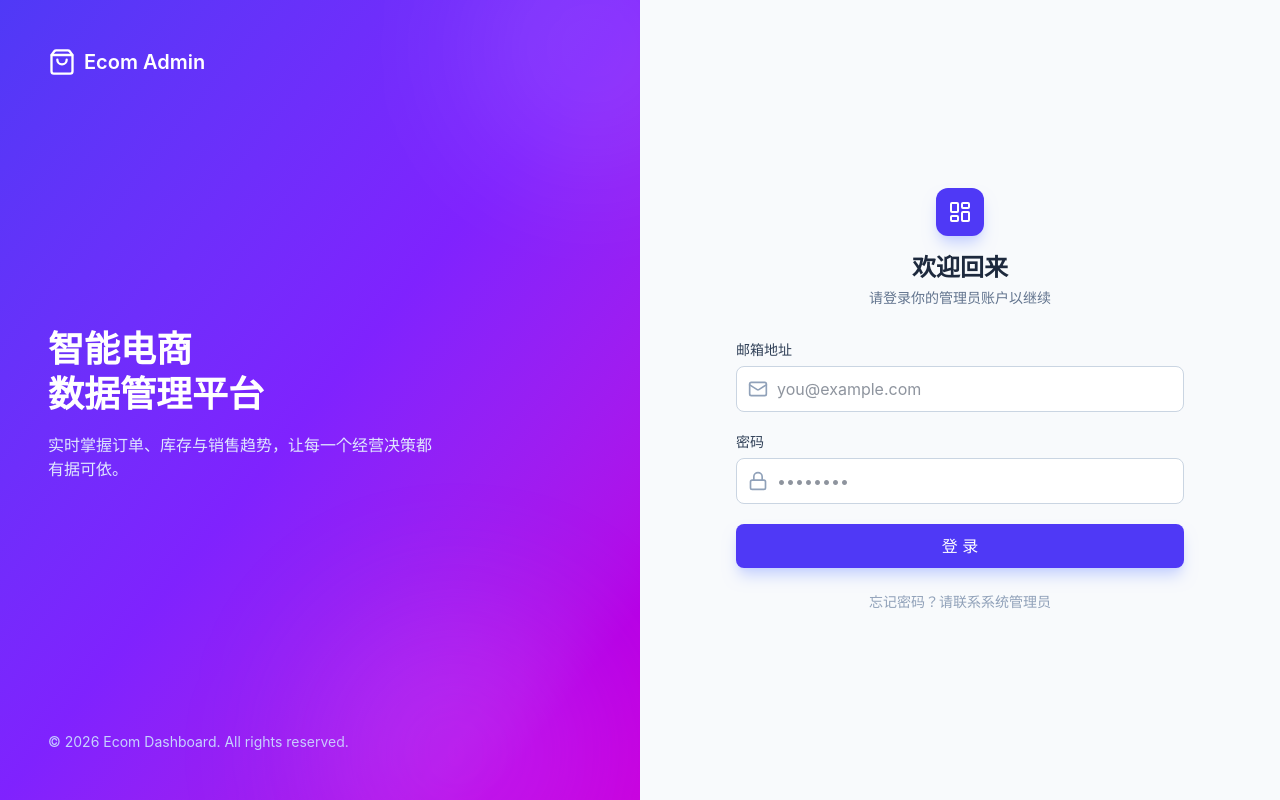
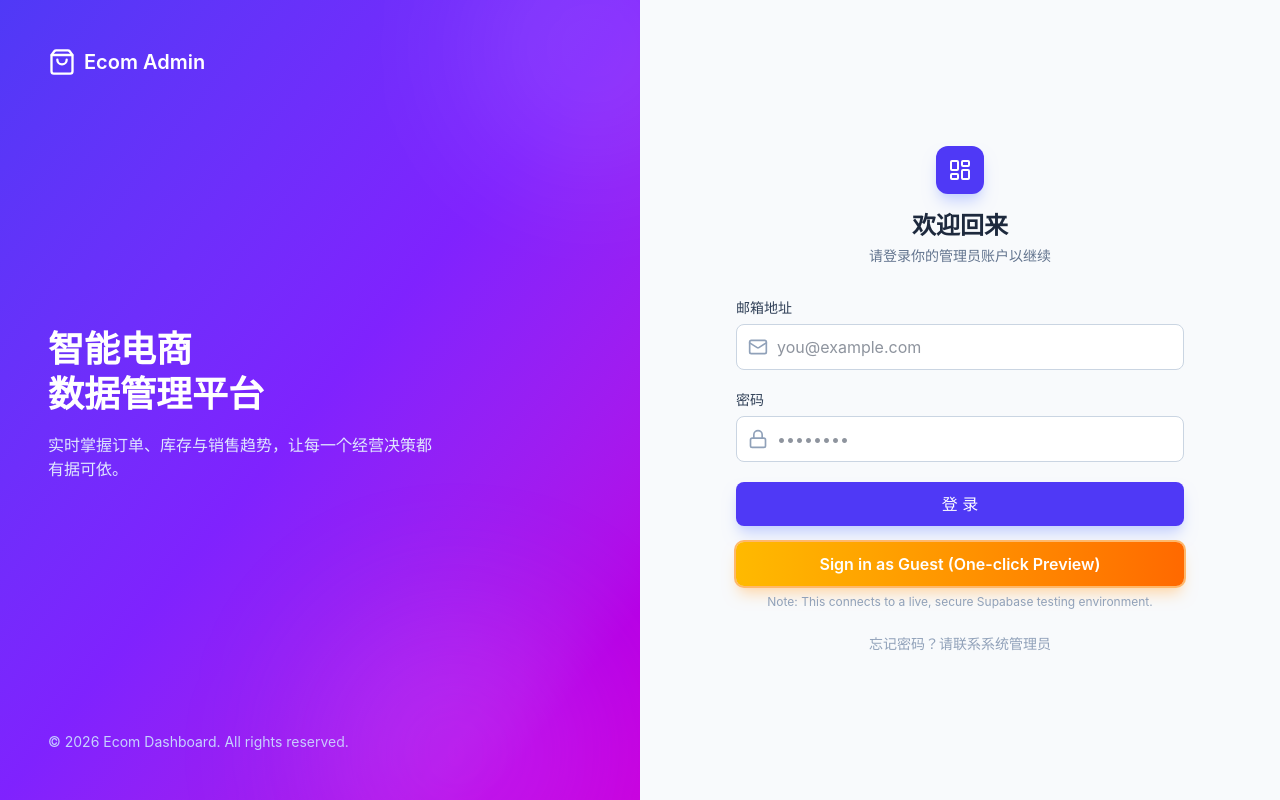
Before and after one commit to BlueYu-0221/ecom-dashboard, a React (Vite) app: page /#/login in a window 1280 px wide. Built offline with nearby package versions, Linux system fonts and the light colour scheme.

Commit message:
feat(login): add one-click guest login for quick preview

```diff
--- a/src/components/LoginPage.tsx
+++ b/src/components/LoginPage.tsx
@@ -25,6 +25,21 @@ export default function LoginPage() {
     setError('')
     try {
       await signIn(email, password)
+      navigate(from, { replace: true })
+    } catch (err) {
+      setError(err instanceof Error ? err.message : '登录失败，请重试')
+    }
+  }
+
+  const handleGuestSignIn = async () => {
+    setError('')
+    const guestEmail = 'admin@123.com'
+    const guestPassword = '123456'
+    // 同步填充输入框，让用户看到自动填入的账号密码
+    setEmail(guestEmail)
+    setPassword(guestPassword)
+    try {
+      await signIn(guestEmail, guestPassword)
       navigate(from, { replace: true })
     } catch (err) {
       setError(err instanceof Error ? err.message : '登录失败，请重试')
@@ -121,6 +136,22 @@ export default function LoginPage() {
             </button>
           </form>
 
+          {/* 访客一键预览快捷登录 */}
+          <div className="mt-4">
+            <button
+              type="button"
+              onClick={handleGuestSignIn}
+              disabled={loading}
+              className="flex w-full items-center justify-center gap-2 rounded-lg bg-gradient-to-r from-amber-400 to-orange-500 py-2.5 font-semibold text-white shadow-lg shadow-orange-200 ring-2 ring-orange-300 transition hover:from-amber-500 hover:to-orange-600 disabled:cursor-not-allowed disabled:opacity-60"
+            >
+              {loading && <Loader2 className="h-4 w-4 animate-spin" />}
+              Sign in as Guest (One-click Preview)
+            </button>
+            <p className="mt-2 text-center text-xs text-slate-400">
+              Note: This connects to a live, secure Supabase testing environment.
+            </p>
+          </div>
+
           <p className="mt-6 text-center text-sm text-slate-400">
             忘记密码？请联系系统管理员
           </p>
```
